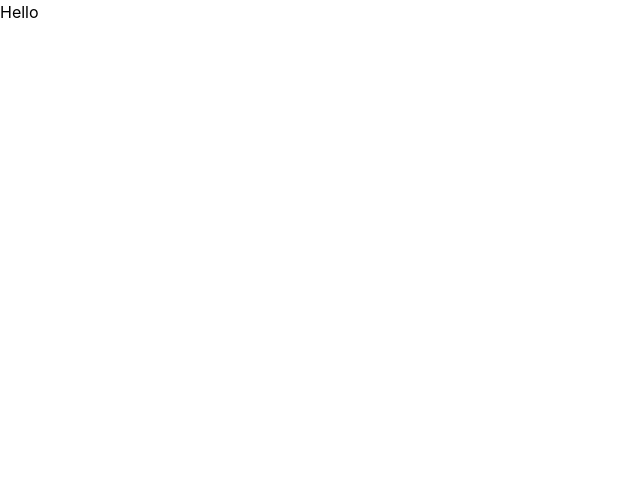
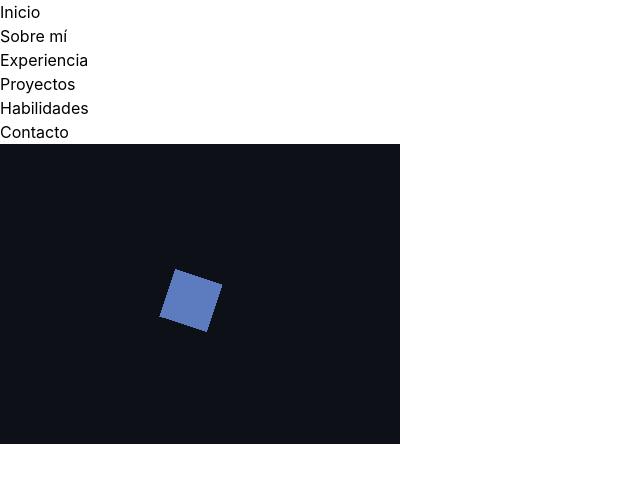
Before and after one commit to Adrian52507/el-corredor, a React (Vite) app: page / in a window 1280 px wide. Shown: the top 482 px of the page, without its empty margins (0-640 px from the left). Built offline with nearby package versions, Linux system fonts and the light colour scheme.

Commit message:
HubMenu not working yet

```diff
--- a/src/App.tsx
+++ b/src/App.tsx
@@ -1,7 +1,13 @@
 import PixiTest from './scenes/PixiTest'
+import HudMenu from './components/HudMenu'
 
 function App() {
-  return <PixiTest />
+  return (
+    <>
+      <HudMenu />
+      <PixiTest />
+    </>
+  )
 }
 
 export default App
--- /dev/null
+++ b/src/components/HudMenu.tsx
@@ -0,0 +1,11 @@
+import { stops } from '../data/stops'
+
+export default function HudMenu() {
+  return (
+    <ul>
+      {stops.map((stop) => (
+        <li key={stop.id}>{stop.label}</li>
+      ))}
+    </ul>
+  )
+}
--- a/src/scenes/PixiTest.tsx
+++ b/src/scenes/PixiTest.tsx
@@ -2,5 +2,42 @@ import { useEffect, useRef } from 'react'
 import { Application, Graphics } from 'pixi.js'
 
 export default function PixiTest() {
-  return (<>Hello</>);
+  const containerRef = useRef<HTMLDivElement>(null)
+
+  useEffect(() => {
+    let app: Application | null = null
+    let cancelled = false
+
+    const init = async () => {
+      const newApp = new Application()
+      await newApp.init({ width: 400, height: 300, background: '#0D1117' })
+
+      if (cancelled) {
+        // React ya nos desmontó mientras Pixi todavía inicializaba
+        newApp.destroy(true, { children: true })
+        return
+      }
+
+      app = newApp
+      containerRef.current?.appendChild(app.canvas)
+
+      const square = new Graphics().rect(0, 0, 50, 50).fill(0x5c7cbf)
+      square.x = 175
+      square.y = 125
+      app.stage.addChild(square)
+
+      app.ticker.add(() => {
+        square.rotation += 0.02
+      })
+    }
+
+    init()
+
+    return () => {
+      cancelled = true
+      app?.destroy(true, { children: true })
+    }
+  }, [])
+
+  return <div ref={containerRef} />
 }
```
